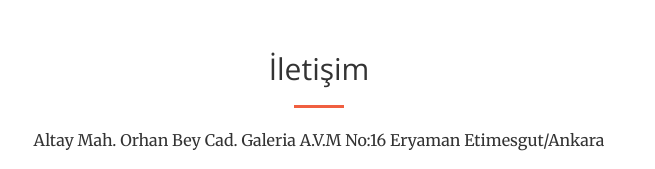
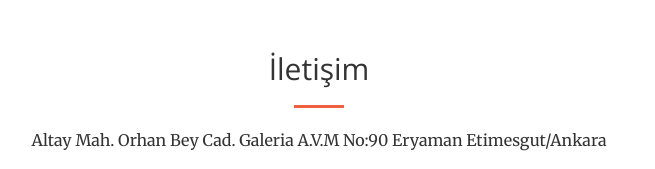
Before and after one commit to bilgisayarcim/bilgisayarcim.github.io, a website: page index.html in a window 1280 px wide. Shown: the part 1600-1769 px from the top of the page, 321-976 px from the left. Drawn offline with nearby package versions, Linux system fonts and the light colour scheme.

Commit message:
update adres

```diff
--- a/index.html
+++ b/index.html
@@ -138,7 +138,7 @@
                 <div class="col-lg-8 col-lg-offset-2 text-center">
                     <h2 class="section-heading">İletişim</h2>
                     <hr class="primary">
-                    <p>Altay Mah. Orhan Bey Cad. Galeria A.V.M No:16 Eryaman Etimesgut/Ankara</p>
+                    <p>Altay Mah. Orhan Bey Cad. Galeria A.V.M No:90 Eryaman Etimesgut/Ankara</p>
                 </div>
                 <div class="col-lg-4 col-lg-offset-2 text-center">
                     <i class="fa fa-phone fa-3x sr-contact"></i>
```
